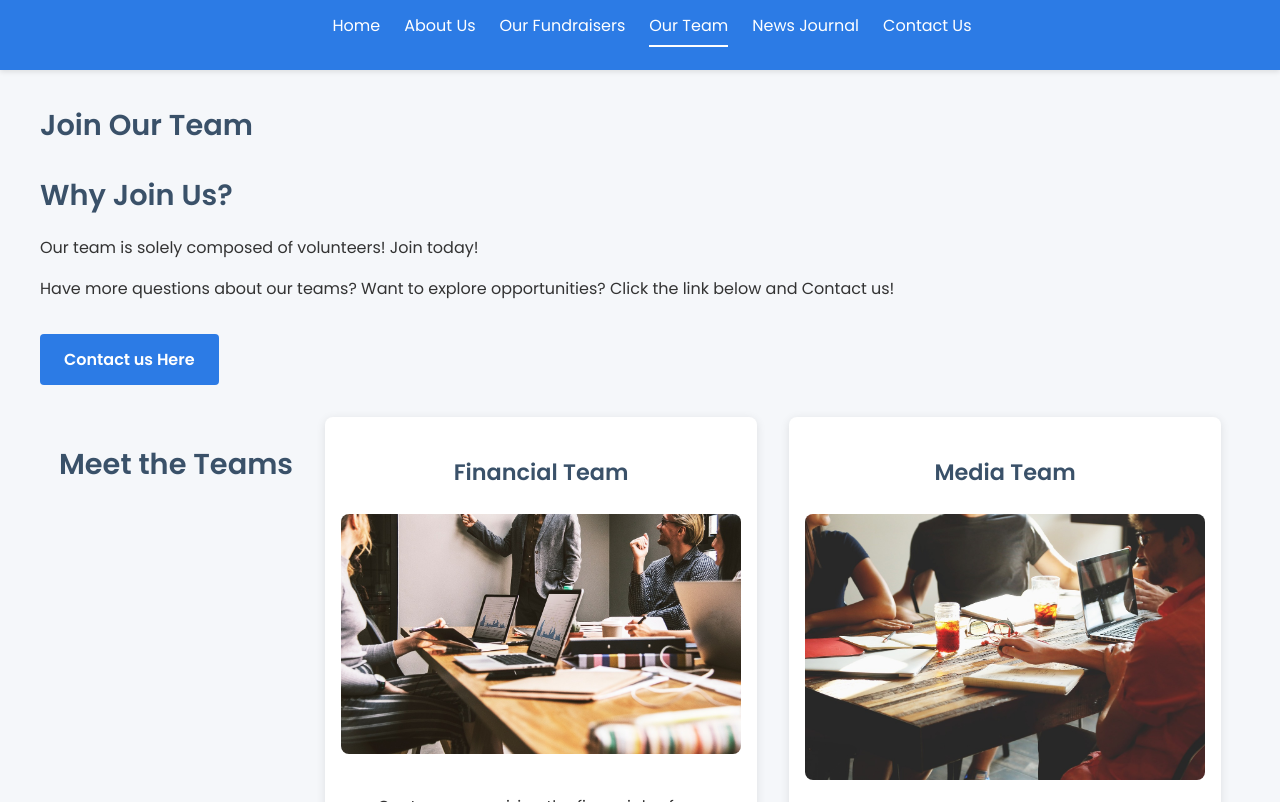
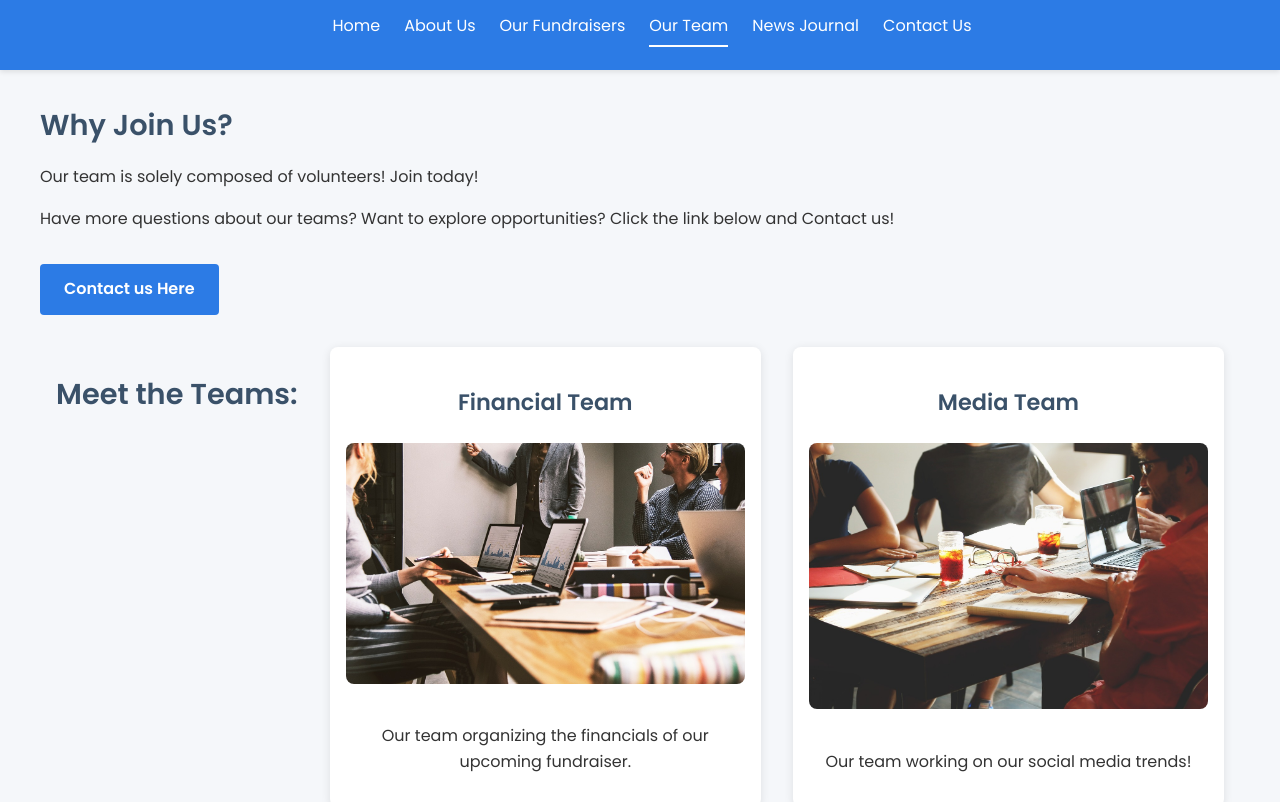
Before and after one commit to markymarksthe4th/protectthereefs, a plain HTML site: page team.html in a window 1280 px wide. Shown: the part 150-952 px from the top of the page. Drawn offline with Linux system fonts and the light colour scheme.

Commit message:
Update team.html

```diff
--- a/team.html
+++ b/team.html
@@ -27,8 +27,6 @@
   </header>
 
   <main>
-    <h2>Join Our Team</h2>
-
   <section class="team-intro">
     <h2>Why Join Us?</h2>
     <p>Our team is solely composed of volunteers! Join today!</p>
@@ -38,7 +36,7 @@
 
 
   <section class="team-members">
-    <h2>Meet the Teams</h2>
+    <h2>Meet the Teams:</h2>
 
     <article class="member">
       <h3>Financial Team</h3>
```
